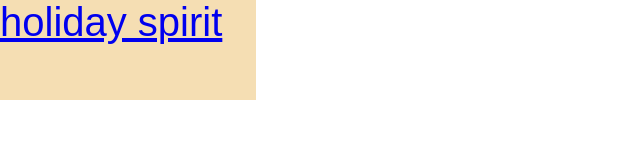
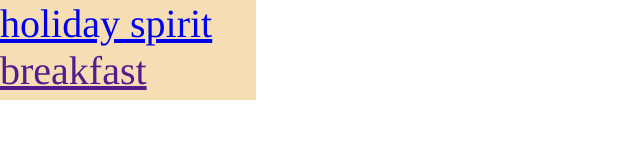
Before and after one commit to c26os/c26os.github.io, a plain HTML site: page projects.html in a window 1280 px wide. Shown: the whole page, without its empty margins (0-640 px from the left). Drawn offline with Linux system fonts and the light colour scheme.

Commit message:
adding new project

```diff
--- a/projects.html
+++ b/projects.html
@@ -7,7 +7,7 @@
 <style type="text/css">
 
 #projects{
-font-family:arial;
+font-family:times;
 border-color: violet;
 border: thick;
 height: 100px;
@@ -30,7 +30,13 @@ color: violet;
 
 	<div id="projects">
 
-<a href="file:///Users/c26os/Desktop/c26os.github.io.html/leo.html">holiday spirit</a>
+<a href="leo.html">holiday spirit</a>
+
+<a href="">breakfast</a>
+
+<a href=""></a>
+
+<a href="cute">
 </div>
 
 </body>
```
Also changed, not shown: aboutme.html (added, +1 -0 lines).
